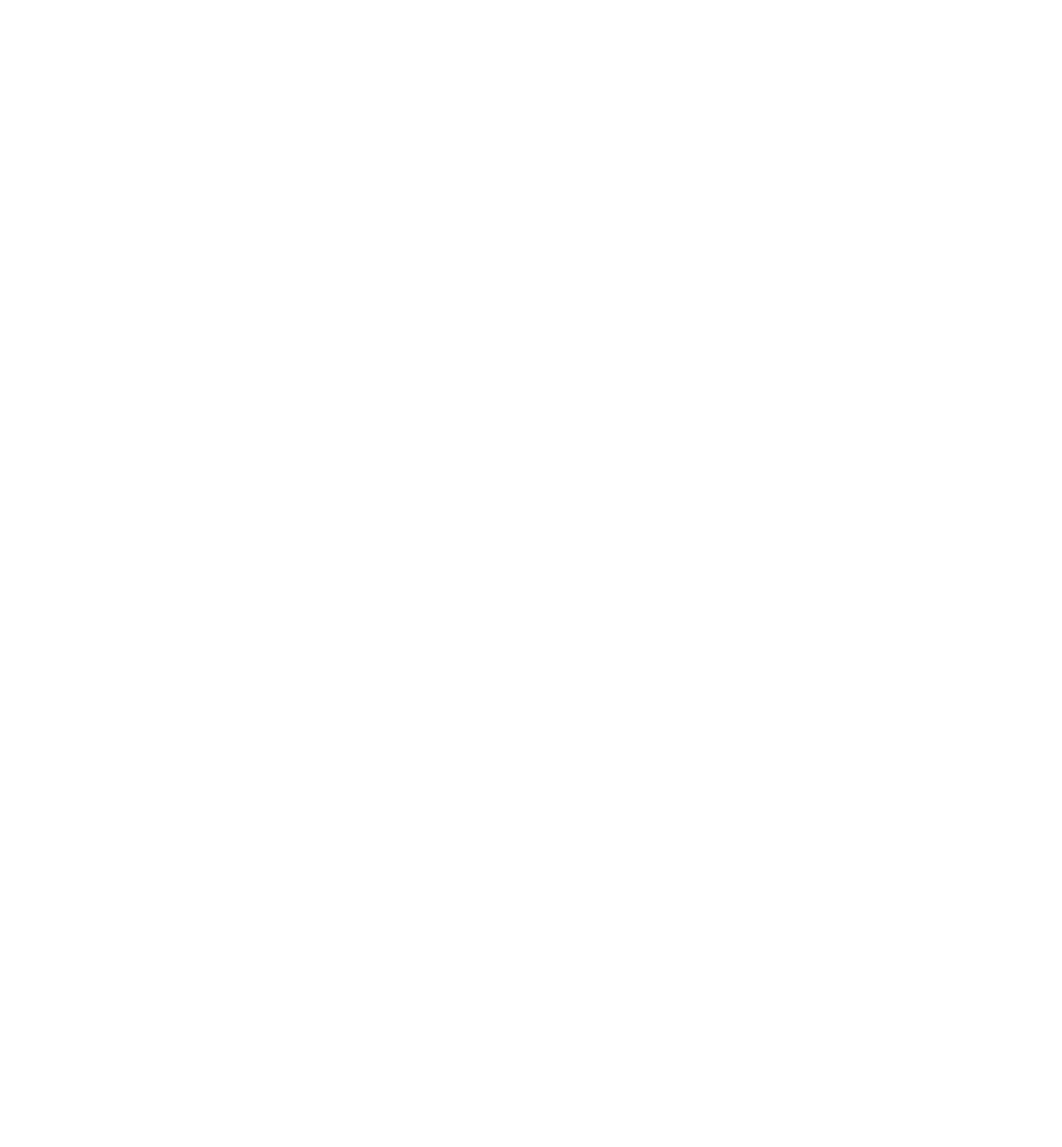
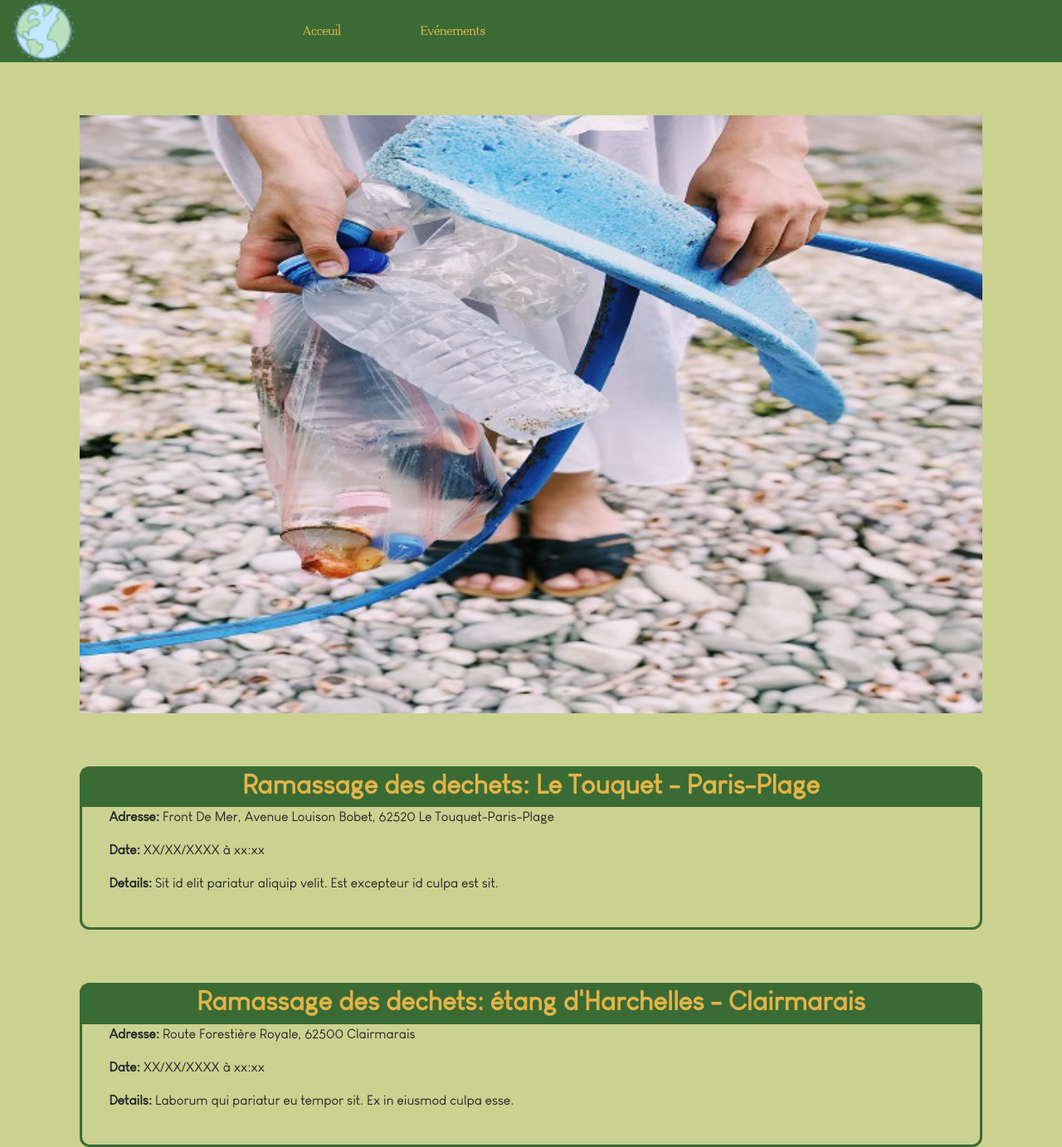
Before and after one commit to Jurss/Jurss.github.io, a plain HTML site: page event.html in a window 1280 px wide. Shown: the whole page at 83% size. Before the commit the page ends 800 px from the top, so only its background shows below. Drawn offline with nearby package versions, Linux system fonts and the light colour scheme.

Commit message:
Add bootstrap CDN, carousel and event details in event.html

```diff
--- a/event.html
+++ b/event.html
@@ -5,11 +5,59 @@
     <meta charset="UTF-8">
     <meta http-equiv="X-UA-Compatible" content="IE=edge">
     <meta name="description" content="Pour nous, Site d'association de lutte pour la préservation d'un écosystème viable pour toute espèces vivantes">
-    <link rel="stylesheet" href="event.css">
+    <link href="https://cdn.jsdelivr.net/npm/bootstrap@5.0.0-beta2/dist/css/bootstrap.min.css" rel="stylesheet" integrity="sha384-BmbxuPwQa2lc/FVzBcNJ7UAyJxM6wuqIj61tLrc4wSX0szH/Ev+nYRRuWlolflfl" crossorigin="anonymous">
+    <link rel="stylesheet" href="index.css">
+    <link rel="icon" href="img/environment.svg">
     <title>Événements Pour nous</title>
 </head>
 
 <body>
+    <header>
+        <div id="head">
+            <img id="logo" src="img/icons8-planète-terre-40.png" alt="Logo">
+            <nav id="navbar">
+                <a href="index.html">Acceuil</a>
+                <a href="event.html">Evénements</a>
+            </nav>
+        </div>
+    </header>
+    <main>
+        <div id="carouselSlides" class="carousel slide" data-ride="carousel">
+            <div class="carousel-inner">
+                <div class="carousel-item active">
+                    <img class="d-block w-100" src="img/Waste_collection1.jpg" alt="First slide">
+                </div>
+                <div class="carousel-item">
+                    <img class="d-block w-100" src="img/Waste_collection2.jpg" alt="Second slide">
+                </div>
+                <div class="carousel-item">
+                    <img class="d-block w-100" src="img/Waste_collection3.jpg" alt="Third slide">
+                </div>
+            </div>
+        </div>
+
+        <article class="article_style">
+            <div class="sup_div">
+                <h2>Ramassage des dechets: Le Touquet - Paris-Plage</h2>
+            </div>
+            <p><strong>Adresse: </strong> Front De Mer, Avenue Louison Bobet, 62520 Le Touquet-Paris-Plage</p>
+            <p><strong>Date: </strong>XX/XX/XXXX à xx:xx</p>
+            <p><strong>Details: </strong>Sit id elit pariatur aliquip velit. Est excepteur id culpa est sit.</p>
+        </article>
+
+        <article class="article_style">
+            <div class="sup_div">
+                <h2>Ramassage des dechets: étang d'Harchelles - Clairmarais</h2>
+            </div>
+            <p><strong>Adresse: </strong>Route Forestière Royale, 62500 Clairmarais </p>
+            <p><strong>Date: </strong>XX/XX/XXXX à xx:xx</p>
+            <p><strong>Details: </strong>Laborum qui pariatur eu tempor sit. Ex in eiusmod culpa esse.</p>
+        </article>
+    </main>
+
+    <script src="https://code.jquery.com/jquery-3.2.1.slim.min.js" integrity="sha384-KJ3o2DKtIkvYIK3UENzmM7KCkRr/rE9/Qpg6aAZGJwFDMVNA/GpGFF93hXpG5KkN" crossorigin="anonymous"></script>
+    <script src="https://cdnjs.cloudflare.com/ajax/libs/popper.js/1.12.9/umd/popper.min.js" integrity="sha384-ApNbgh9B+Y1QKtv3Rn7W3mgPxhU9K/ScQsAP7hUibX39j7fakFPskvXusvfa0b4Q" crossorigin="anonymous"></script>
+    <script src="https://maxcdn.bootstrapcdn.com/bootstrap/4.0.0/js/bootstrap.min.js" integrity="sha384-JZR6Spejh4U02d8jOt6vLEHfe/JQGiRRSQQxSfFWpi1MquVdAyjUar5+76PVCmYl" crossorigin="anonymous"></script>
 
 </body>
 
--- a/index.css
+++ b/index.css
@@ -40,6 +40,10 @@ body {
     padding-right: 15%;
 }
 
+#navbar a:hover {
+    text-decoration: underline;
+}
+
 #carouselSlides {
     margin-top: 5%;
     margin-left: auto;
@@ -62,11 +66,12 @@ body {
 }
 
 .sup_div {
-    height: 80px;
+    height: auto;
     width: 100%;
     background: #3a6b35;
     color: #e3b448;
     display: flex;
+    flex-direction: column;
     justify-content: center;
     align-items: center;
 }
@@ -82,6 +87,10 @@ body {
     text-align: center;
 }
 
+#contact_list a:hover {
+    text-decoration: underline;
+}
+
 h1,
 h2 {
     font-weight: 700;
```
Also changed, not shown: index.html (+1 -1 lines), event.css (deleted), img/Waste_collection1.jpg (added), img/Waste_collection2.jpg (added), img/Waste_collection3.jpg (added).
